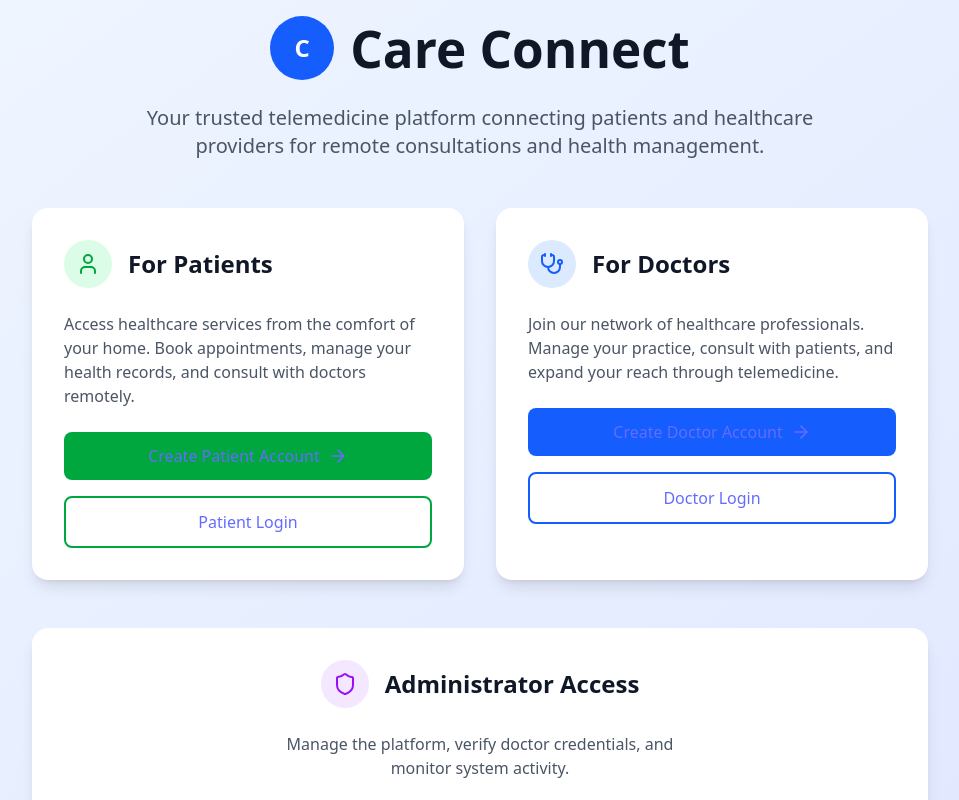
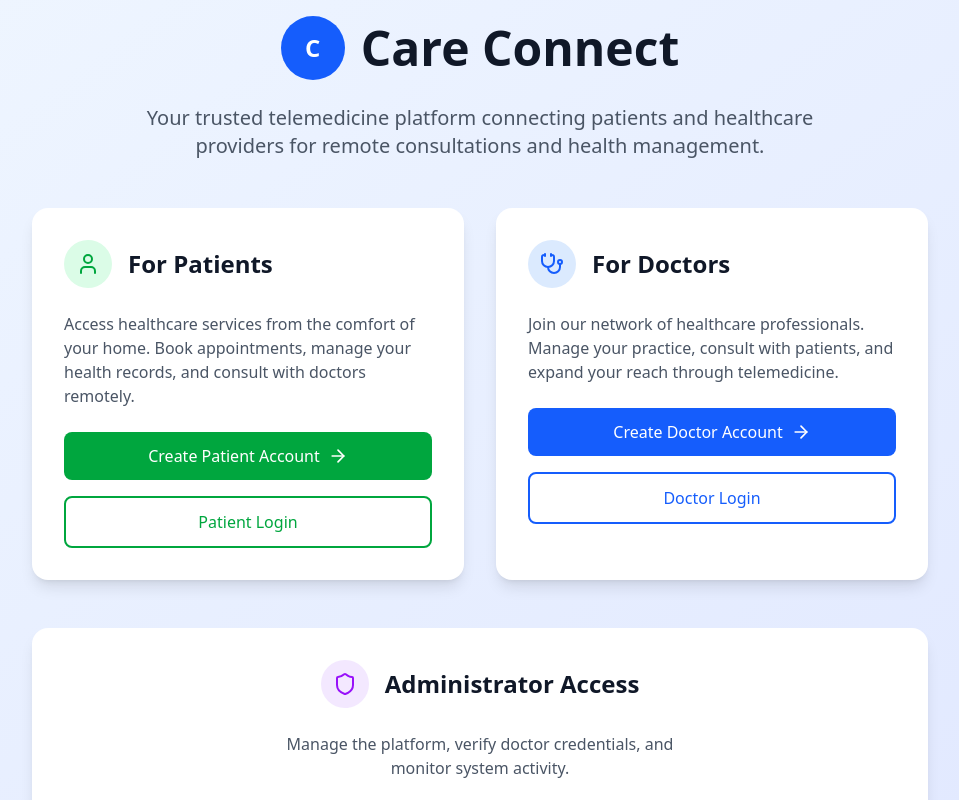
Before and after one commit to amegahed12/Care-Connect, a React (Vite) app: page / in a window 1280 px wide. Shown: the top 800 px of the page, without its empty margins (160-1119 px from the left). Built offline with nearby package versions, Linux system fonts and the light colour scheme.

Commit message:
hotfix: button style

```diff
--- a/src/index.css
+++ b/src/index.css
@@ -1,71 +1,3 @@
-:root {
-  font-family: system-ui, Avenir, Helvetica, Arial, sans-serif;
-  line-height: 1.5;
-  font-weight: 400;
-
-  color-scheme: light dark;
-  color: rgba(255, 255, 255, 0.87);
-  background-color: #242424;
-
-  font-synthesis: none;
-  text-rendering: optimizeLegibility;
-  -webkit-font-smoothing: antialiased;
-  -moz-osx-font-smoothing: grayscale;
+button {
+  cursor: pointer;
 }
-
-a {
-  font-weight: 500;
-  color: #646cff;
-  text-decoration: inherit;
-}
-a:hover {
-  color: #535bf2;
-}
-
-body {
-  margin: 0;
-  min-width: 320px;
-  min-height: 100vh;
-}
-
-#root {
-  height: 100vh;
-  width: 100vw;
-}
-
-h1 {
-  font-size: 3.2em;
-  line-height: 1.1;
-}
-
-button {
-  border-radius: 8px;
-  border: 1px solid transparent;
-  padding: 0.6em 1.2em;
-  font-size: 1em;
-  font-weight: 500;
-  font-family: inherit;
-  background-color: #1a1a1a;
-  cursor: pointer;
-  transition: border-color 0.25s;
-}
-button:hover {
-  border-color: #646cff;
-}
-button:focus,
-button:focus-visible {
-  outline: 4px auto -webkit-focus-ring-color;
-}
-
-@media (prefers-color-scheme: light) {
-  :root {
-    color: #213547;
-    background-color: #ffffff;
-  }
-  a:hover {
-    color: #747bff;
-  }
-  button {
-    background-color: #f9f9f9;
-  }
-}
```
